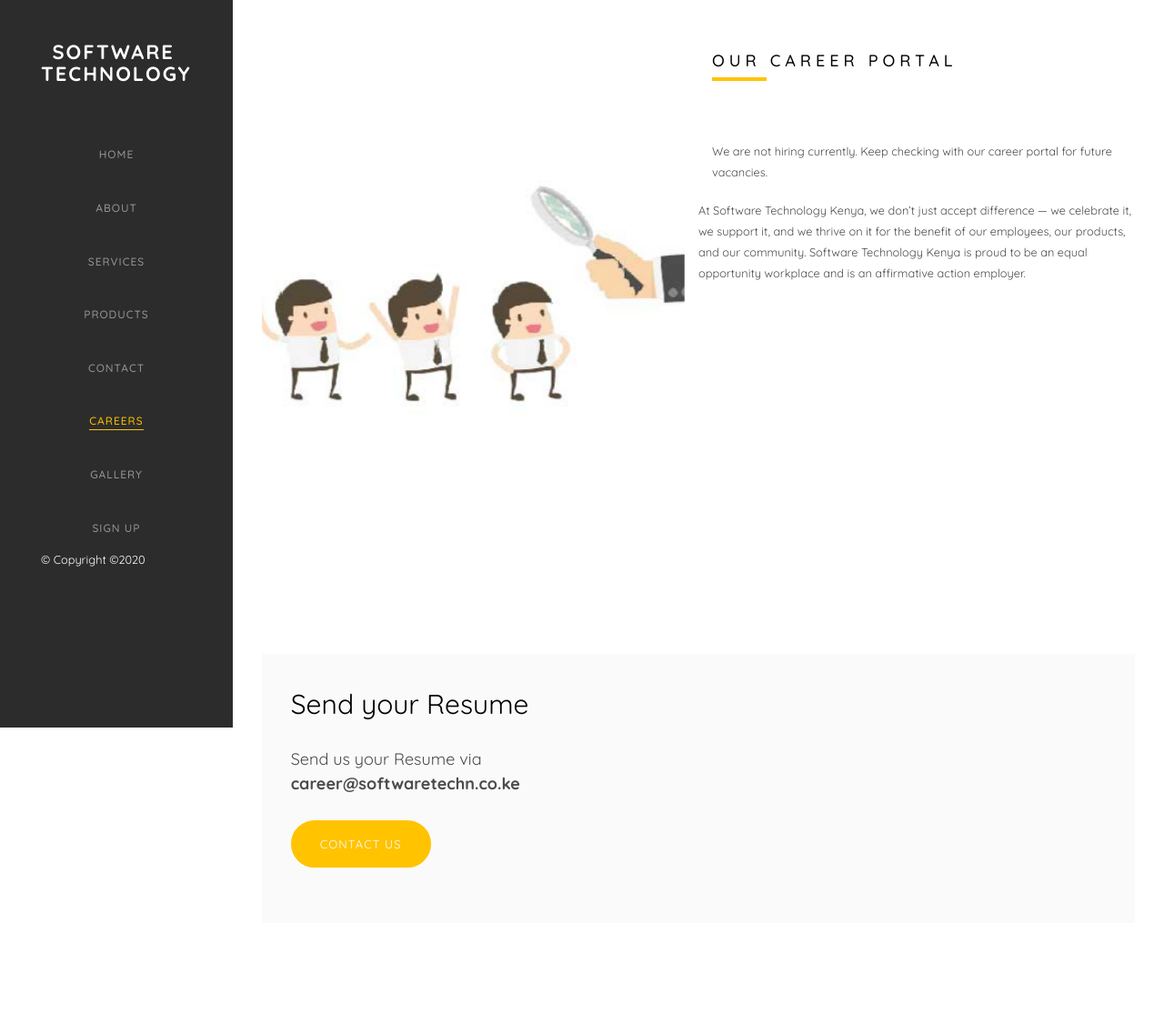
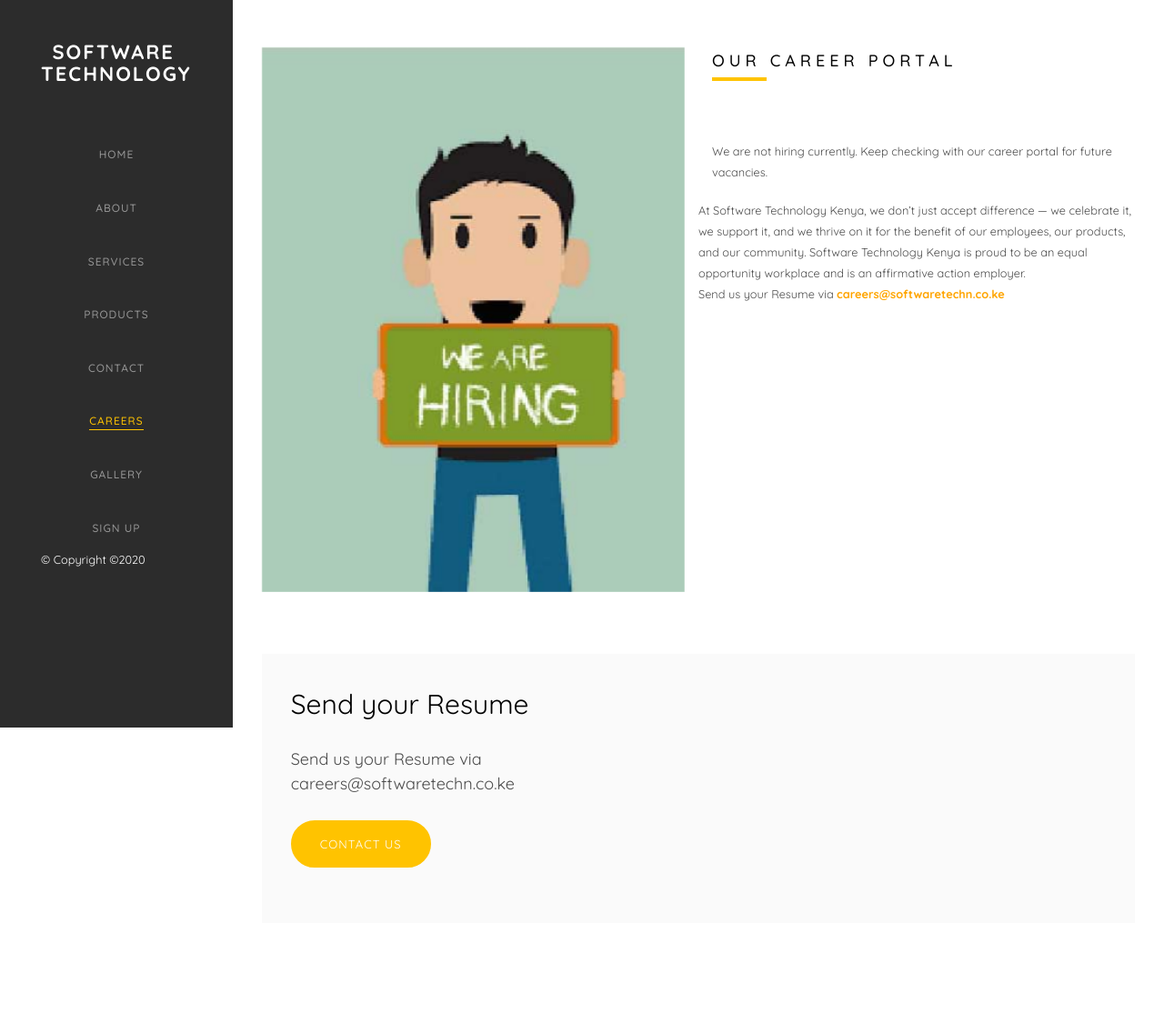
Before and after one commit to g-kelvin/consultancy, a PHP site: page /vacancies.html in a window 1280 px wide. Shown: the top 1115 px of the page at 91% size. Run offline with PHP 8.4, Linux system fonts and the light colour scheme; some web fonts are replaced.

Commit message:
pages updates

```diff
--- a/Login.php
+++ b/Login.php
@@ -91,14 +91,14 @@
 						</div>
 					</div>
 					<?php
-				$conn=mysqli_connect('localhost','datacons_user','FlamigoKelvin@890','datacons_main_db');
+				$conn=mysqli_connect('localhost','eabgdjql','KelvinFlamigo@890','eabgdjql_softwaretechn');
 				if(!$conn){
 					echo "not connected";
 				}
 				else{
 					$email=$_POST['email'];
 					$password=hash('sha256',$_POST['password']);
-					$sql=mysqli_query($conn,"SELECT * FROM register WHERE email='info@dataconsultancy.co.ke' AND password='$password'");
+					$sql=mysqli_query($conn,"SELECT * FROM register WHERE email='info@softwaretechn.co.ke' AND password='$password'");
 					$res=mysqli_num_rows($sql);
 					if($res<1){
 						echo "<h3>please check your inputs and try again<br>Wrong Password or Email!!</h3>";
--- a/feedback.php
+++ b/feedback.php
@@ -92,7 +92,7 @@
 					</div>
 					<?php
 
-					$conn=mysqli_connect('localhost','datacons_user','FlamigoKelvin@890','datacons_main_db');
+					$conn=mysqli_connect('localhost','eabgdjql','KelvinFlamigo@890','eabgdjql_softwaretechn');;
 					if (!$conn){
 						echo "error ";
 					}
@@ -109,7 +109,7 @@
 						}
 						else
 						{
-							echo "An error occured. please try again";
+							echo "Thanks you for getting to us $name. We value you. We will get back to you soon";
 						}
 					}
 
--- a/vacancies.html
+++ b/vacancies.html
@@ -88,7 +88,7 @@
 				<div class="colorlib-narrow-content">
 					<div class="row row-bottom-padded-md">
 						<div class="col-md-6">
-							<div class="about-img animate-box" data-animate-effect="fadeInLeft" style="background-image: url(images/hire-01.jpg);">
+							<div class="about-img animate-box" data-animate-effect="fadeInLeft" style="background-image: url(images/career-15.jpg);">
 							</div>
 						</div>
 						<div class="col-md-6 animate-box" data-animate-effect="fadeInLeft">
@@ -103,6 +103,8 @@
 
 							At Software Technology Kenya, we don’t just accept difference — we celebrate it, we support it, and we thrive on it for the benefit of our employees, our products, and our community. Software Technology Kenya is proud to be an equal opportunity workplace and is an affirmative action employer.
 
+							<p>Send us your Resume via <strong style="color: orange">careers@softwaretechn.co.ke</strong> </p>
+
 									</p>
 							</div>
 
@@ -115,7 +117,7 @@
 					</div>
 					<div class="row">
 						<div class="col-md-6 col-md-offset-3 col-md-pull-3 animate-box" data-animate-effect="fadeInLeft">
-							<p class="colorlib-lead">Send us your Resume via <b> career@softwaretechn.co.ke</b> </p>
+							<p class="colorlib-lead">Send us your Resume via  careers@softwaretechn.co.ke </p>
 							<p><a href="/contact" class="btn btn-primary btn-learn">Contact Us</a></p>
 						</div>
 
```
Also changed, not shown: signup.php (+5 -4 lines), images/career-15.jpg (added).
